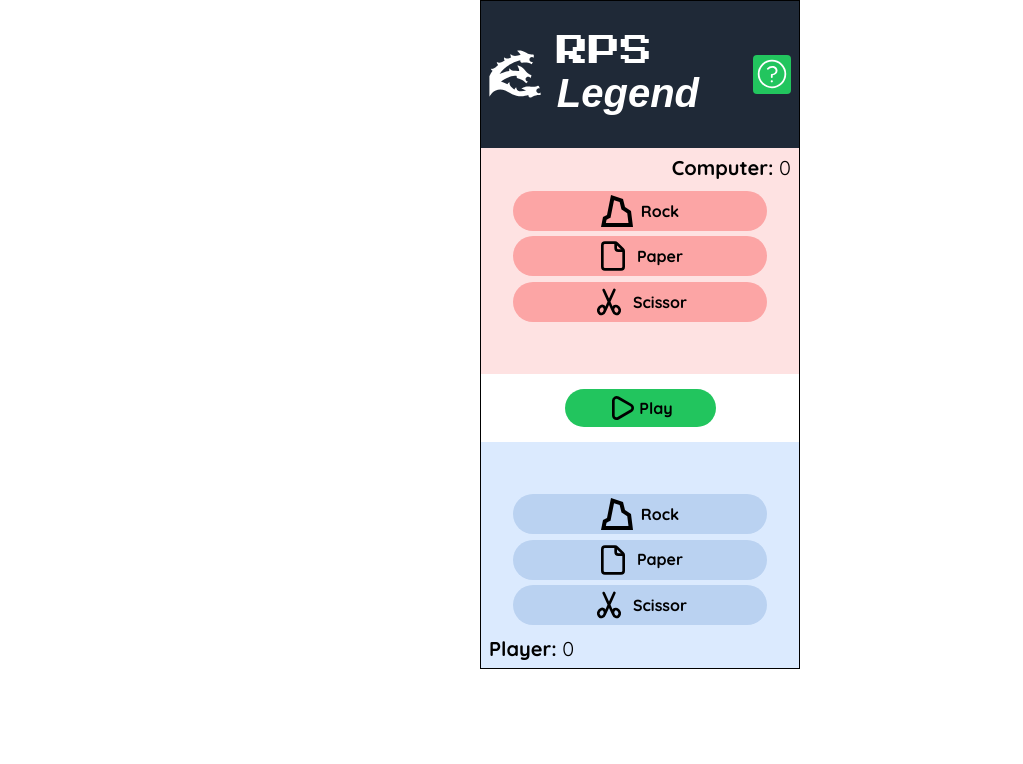
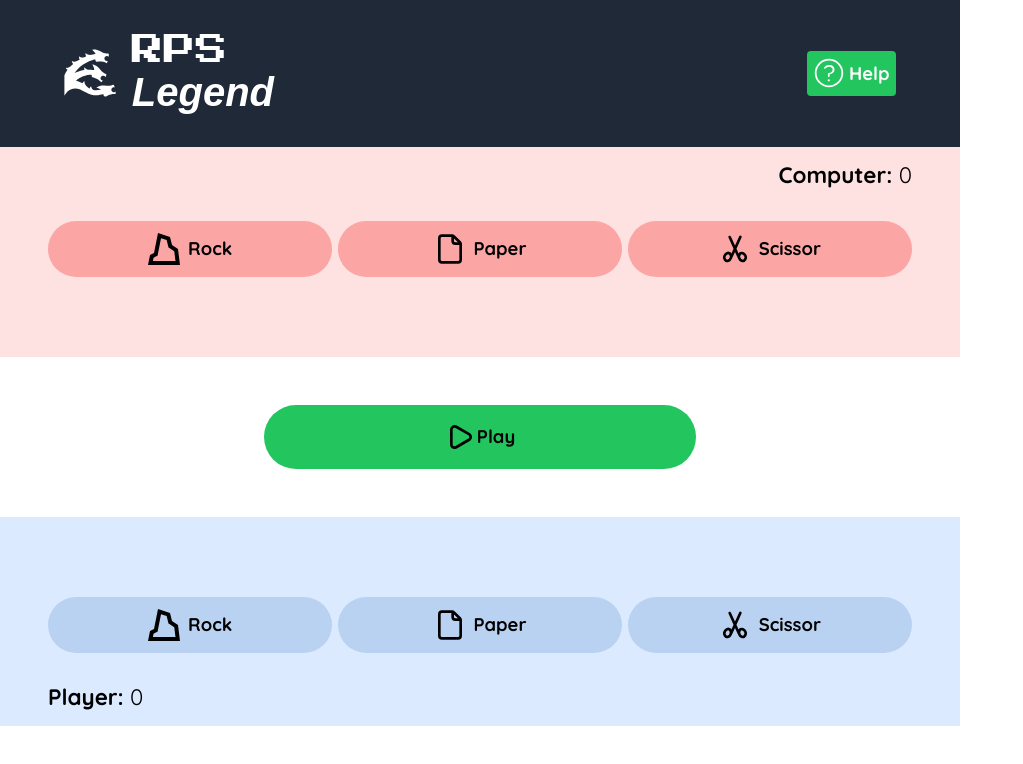
Before and after one commit to kevin2b/certification-project-2-kevin2b, a plain HTML site: page index.html in a window 1280 px wide. Shown: the whole page, without its empty margins (0-1023 px from the left). Drawn offline with Linux system fonts and the light colour scheme; a web font is replaced by a local one.

Commit message:
Add tablet styling

```diff
--- a/index.html
+++ b/index.html
@@ -28,10 +28,11 @@
       </div>
       <button class="help__button" id="help-button">
         <img src="./images/help.svg" alt="Help" class="help__img">
+        <p class="help__button-text"> Help </p>
       </button>
     </header>
     <main class="game-wrapper">
-      <aside class="help js-hidden" id="help-info">
+      <aside class="help js-invisible" id="help-info">
         <img src="./images/cross.svg" alt="Close" class="help__close-img" id="help-close" tabindex="0">
         <div class="help__text-wrapper">
           <h2 class="help__header">
@@ -39,23 +40,24 @@
           </h2>
           <div class="help__instruction">
             <p>
-              Click "Play" to start to play.
+              Click "Play" to start the game.
             </p>
             <p>
-              Each game is composed of 3 rounds. Click the buttons on your side to select "Rock", "Paper" or "Scissor".
+              Each game consists of 3 rounds. In each round, select Rock, Paper, or Scissors by clicking the buttons on your side. Rock beats Scissors, Paper beats Rock, and Scissors beats Paper.
             </p>
             <p>
-              Rock beats Scissor, Paper beats Rock and Scissor beats Paper. A win grants +1 point while a tie grants +0.5 point towards the game.
+              Winning a round gives you 1 point, while a tie gives both players 0.5 points.
             </p>
             <p>
-              After 3 rounds, whoever has the most point wins that game, granting +1 for a win and +0.5 for a tie.
+              After 3 rounds, the player with the highest score wins the game. A game win adds 1 to your win count, and a tie adds 0.5.
             </p>
             <p>
-              At the end of the game, you may choose to "Play Again" to continue or "Reset" to start over again.
+              At the end of the game, you can choose "Play Again" to continue or "Reset" to start over everything.
             </p>
           </div>
         </div>
       </aside>
+      <section class="game">
         <section class="game__row game__enemy">
           <span class="enemy__name"> Computer: </span>
           <span class="enemy__score" id="enemy-score"> 0 </span>
@@ -136,6 +138,7 @@
           <span class="player__name"> Player: </span>
           <span class="player__score" id="player-score"> 0 </span>
         </section>
+      </section>
     </main>
   </div>
 </body>
--- a/scripts/help.js
+++ b/scripts/help.js
@@ -1,9 +1,10 @@
 const helpInfo = document.querySelector("#help-info");
 const helpButton = document.querySelector("#help-button");
 const helpClose = document.querySelector("#help-close");
+const INVISIBLE_CLASS = "js-invisible";
 
 helpButton.addEventListener("click", ()=>{
-  helpInfo.classList.toggle("js-hidden");
+  helpInfo.classList.toggle(INVISIBLE_CLASS);
 });
 
 helpClose.addEventListener("click", ()=>{
@@ -23,5 +24,5 @@ window.addEventListener('keydown', function(e) {
 });
 
 function closeHelp(){
-  helpInfo.classList.add("js-hidden");
+  helpInfo.classList.add(INVISIBLE_CLASS);
 }
--- a/styles/styles.css
+++ b/styles/styles.css
@@ -47,8 +47,9 @@
   align-items: center;
   align-self: center;
   margin-inline-start: auto;
-  padding: 0.2rem;
+  padding: 0.4rem;
   border-radius: 0.25rem;
+  gap: 0.25rem;
   border: none;
   background-color: var(--clr-background-button-1);
 }
@@ -66,6 +67,10 @@
   max-block-size: 2rem;
   inline-size: auto;
   filter: brightness(0) invert(1);
+}
+
+.help__button-text{
+  display: none;
 }
 
 .help{
@@ -113,10 +118,13 @@
 }
 
 .game-wrapper{
+  position: relative;
+}
+
+.game{
   --padding-sub-section: 0.5rem;
   display: flex;
   flex-direction: column;
-  position: relative;
   color: var(--clr-text-secondary);
 }
 
@@ -325,6 +333,10 @@
   display: none;
 }
 
+.js-invisible{
+  visibility: hidden;
+}
+
 .player__option.js-player-outline{
   outline: 3px solid var(--clr-player-select-outline);
   background-color: var(--clr-background-button-3-select);
@@ -350,3 +362,76 @@ p {
   margin: 0;
   font-weight: 700;
 }
+
+@media (min-width: 30rem){
+  .wrapper {
+    max-inline-size: var(--maxWidth-tablet);
+    margin-inline: 0;
+    min-block-size: 100vh;
+    display: flex;
+    flex-direction: column;
+    border: none;
+  }
+
+  .header{
+    padding-inline: 4rem;
+    padding-block: 2rem;
+  }
+
+  .help{
+    inline-size: 50%;
+  }
+
+  .help__button-text{
+    display: block;
+    color: var(--clr-text-primary);
+  }
+
+  .game-wrapper{
+    flex: auto;
+  }
+
+  .game__row{
+    padding-inline: 3rem;
+    padding-block: 1rem;
+  }
+
+
+  .enemy__option-group,
+  .player__option-group{
+    flex-direction: row;
+  }
+
+  .enemy__option,
+  .player__option{
+    padding-block: 0.75rem;
+  }
+
+  .enemy__choice,
+  .player__choice{
+    min-block-size: 4rem;
+  }
+
+  .js-enemy-selected{
+    transform: translateX(50%);
+  }
+
+  .js-player-selected{
+    transform: translateX(-50%);
+  }
+
+  .game__info{
+    min-block-size: 10rem;
+  }
+
+  .game__play{
+    padding-block: 1rem;
+  }
+
+  .game__play-again,
+  .game__reset{
+    padding-block: 0.75rem;
+  }
+
+
+}
--- a/styles/variables.css
+++ b/styles/variables.css
@@ -24,14 +24,19 @@
 
 :root {
   --minWidth: 20rem;
-  --maxWidth-mobile: 20rem;
-  --maxWidth-desktop: 90rem;
+  --maxWidth-mobile: 30rem;
+  --maxWidth-tablet: 60rem;
 
   --ff-base: "Quicksand", sans-serif;
   --ff-heading-1: "Press Start 2P", system-ui;
   --ff-heading-2: "Rubik", sans-serif;
   --font-text: 1rem;
   --font-text-large: 1.25rem;
+
+  @media (min-width: 30rem){
+    --font-text: 1.15rem;
+    --font-text-large: 1.4rem;
+  }
 
   --clr-white: white;
   --clr-black: black;
```
Lines whose indentation alone changed are shown as unchanged.
